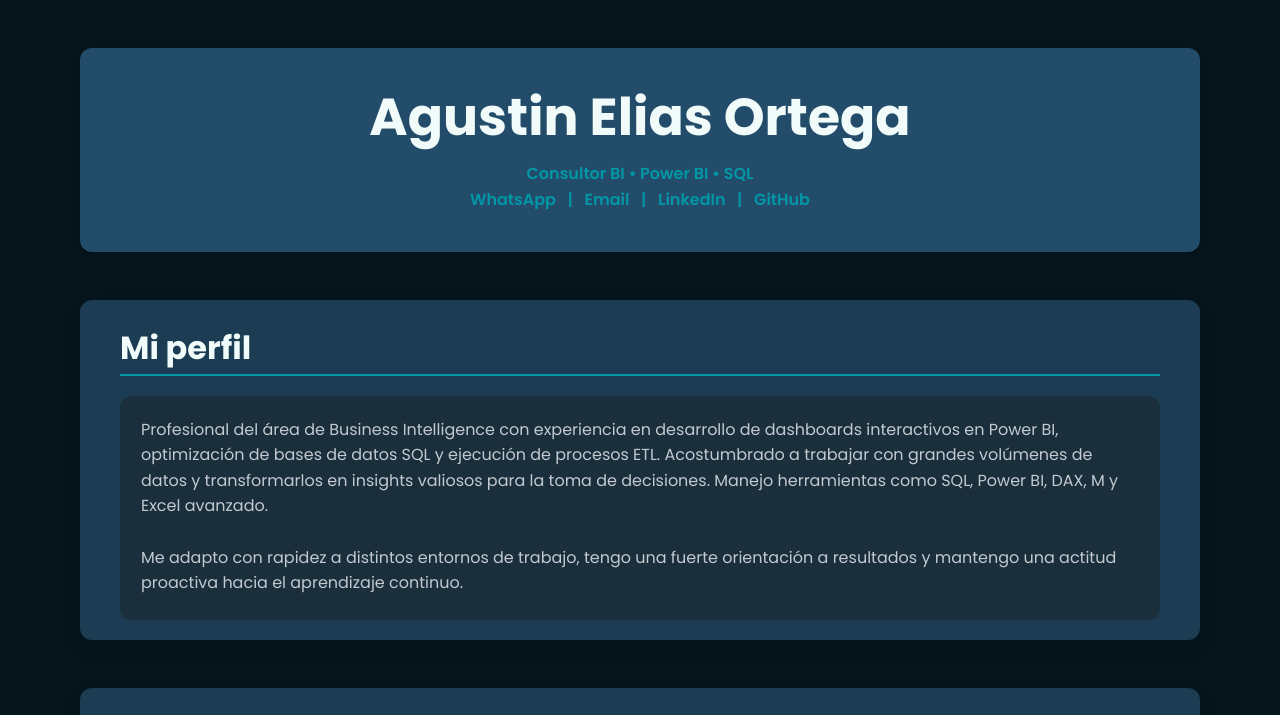
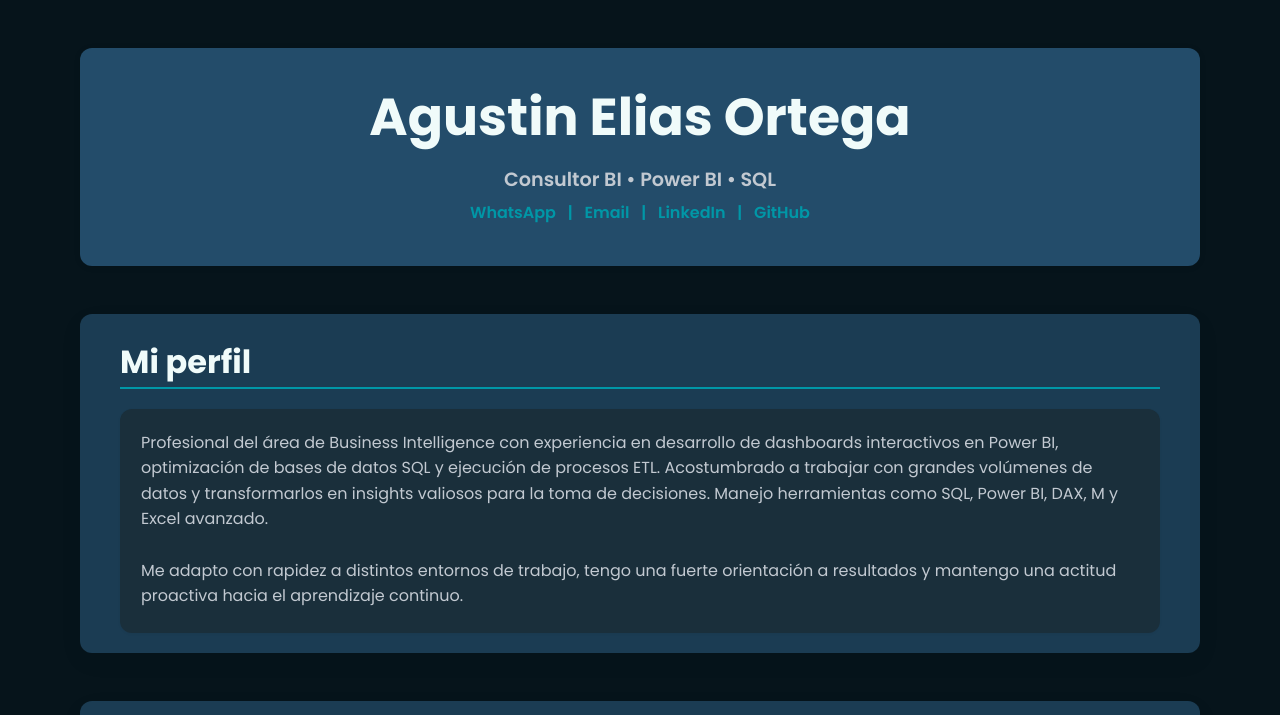
Before and after one commit to AgusOrtega03/Sitio-web, a plain HTML site: page index.html in a window 1280 px wide. Shown: the top 715 px of the page. Drawn offline with Linux system fonts and the light colour scheme.

Commit message:
Update index.html

```diff
--- a/index.html
+++ b/index.html
@@ -16,7 +16,7 @@
 
     <header>
       <h1>Agustin Elias Ortega</h1>
-      <p>Consultor BI • Power BI • SQL</p>
+      <h4>Consultor BI • Power BI • SQL</h4>
       <p>
         <a href="https://wa.me/5491151015380" target="_blank" rel="noopener noreferrer" aria-label="WhatsApp Contacto">WhatsApp</a> |
         <a href="mailto:agustineortega@gmail.com" rel="noopener noreferrer" aria-label="Enviar correo a Agustin Ortega">Email</a> |
```
